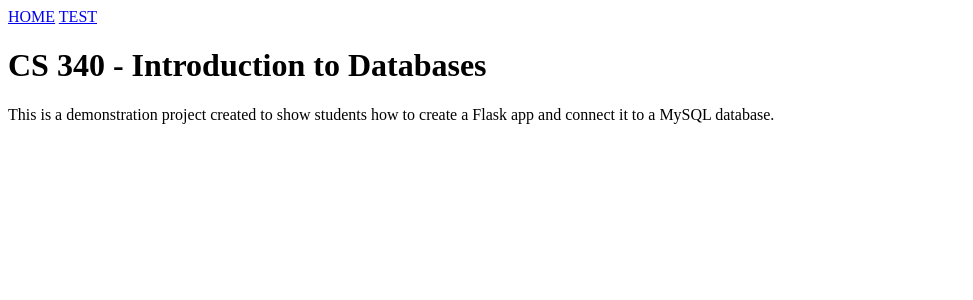
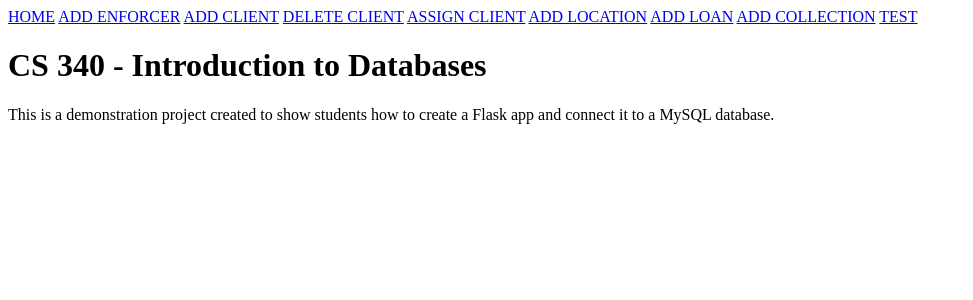
Before and after one commit to cbridgesosu/WeHeartLoanSharking, a Flask app: page / in a window 1280 px wide. Shown: the top 300 px of the page, without its empty margins (0-973 px from the left). Run offline with Flask 3, Linux system fonts and the light colour scheme.

Commit message:
Add delete_client and update nav bar in base.j2

```diff
--- a/templates/base.j2
+++ b/templates/base.j2
@@ -11,6 +11,14 @@
 <body>
     <nav>
         <a href="{{ url_for('root') }}">HOME</a>
+        <a href="{{ url_for('add_enforcer') }}">ADD ENFORCER</a>
+        <a href="{{ url_for('add_client') }}">ADD CLIENT</a>
+        <a href="{{ url_for('delete_client') }}">DELETE CLIENT</a>
+        <a href="{{ url_for('assign_client') }}">ASSIGN CLIENT</a>
+        <a href="{{ url_for('add_location') }}">ADD LOCATION</a>
+        <a href="{{ url_for('add_loan') }}">ADD LOAN</a>
+        <a href="{{ url_for('add_collection') }}">ADD COLLECTION</a>
+
         <a href="{{ url_for('test') }}">TEST</a>
     </nav>
 
```
